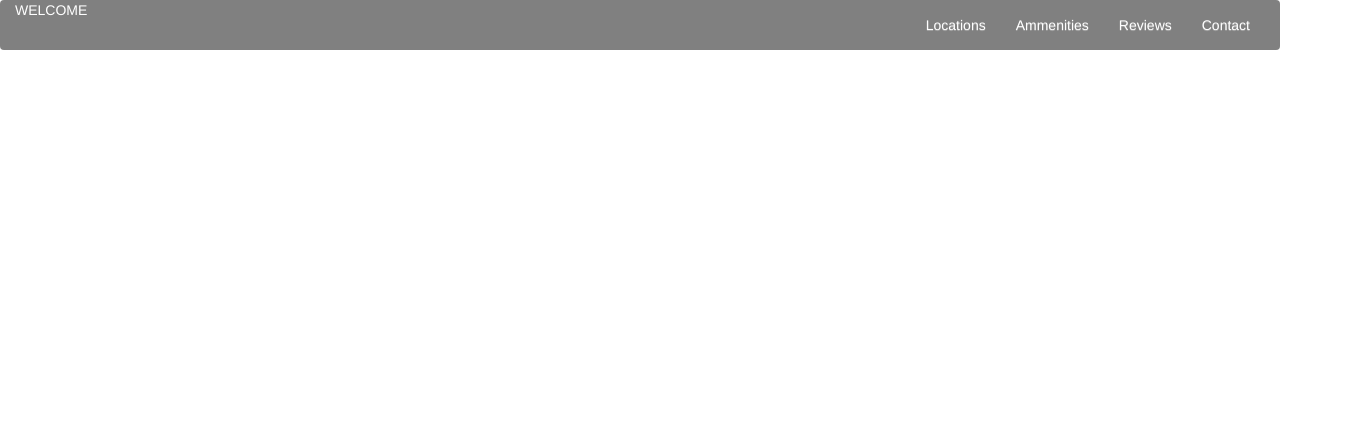
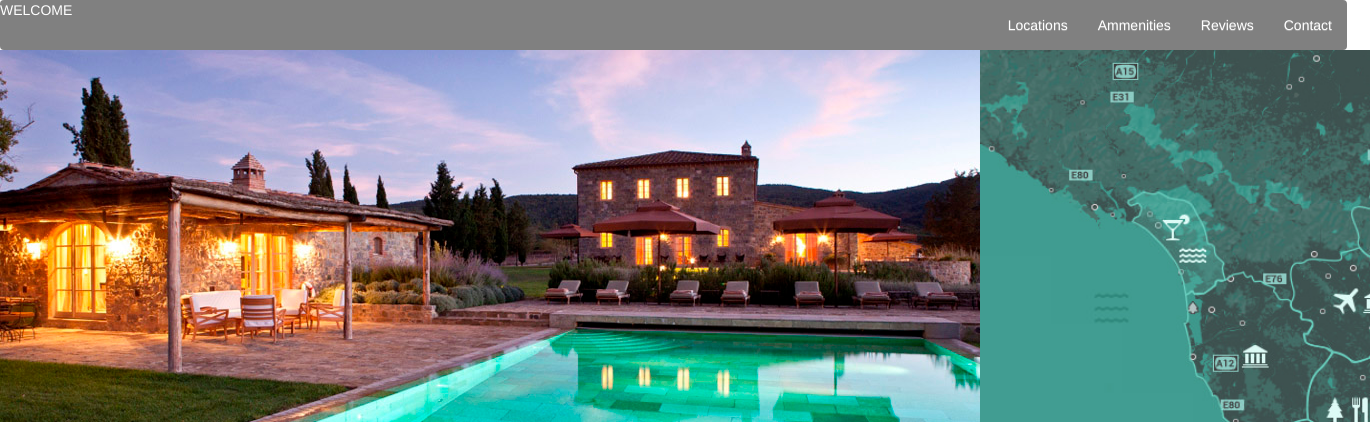
Before and after one commit to jcaraballo216/TuscanyVilla, a plain HTML site: page index.html in a window 1280 px wide. Shown: the top 435 px of the page, 1370 px wide, since content can reach past the window. Drawn offline with nearby package versions, Linux system fonts and the light colour scheme.

Commit message:
changes to header

```diff
--- a/StyleSheet.css
+++ b/StyleSheet.css
@@ -1,4 +1,8 @@
 body {
+    margin:0px;
+    padding:0px;
+    width:1347px;
+    height:50px;
 }
 
 nav.navbar {
@@ -11,3 +15,16 @@ nav.navbar {
 nav a {
     color: white;
 }
+/*Header Styling*/
+.page-header {
+    margin: 0px;
+    padding: 0px;
+}
+.col-sm-6.col-md-3{
+    margin:0px;
+    padding:0px;
+}
+.col-sm-6 col-md-9 {
+    background-image: url('images/tuscany-villas-sant-anna.jpg');
+    background-size:cover;
+}
--- a/index.html
+++ b/index.html
@@ -14,7 +14,7 @@
 <body>
     <!--NAVBAR START-->
     <nav class="navbar">
-        <div class="container-fluid">
+
             <!-- Brand and toggle get grouped for better mobile display -->
             <div class="navbar-header">
                 <button type="button" class="navbar-toggle collapsed" data-toggle="collapse" data-target="#bs-example-navbar-collapse-1" aria-expanded="false">
@@ -37,6 +37,17 @@
             </div><!-- /.navbar-collapse -->
         </div><!-- /.container-fluid -->
     </nav>
+    <!--Start of Header-->
+    <div class="page-header">
+        <div class="row col-sm-6 col-md-9">
+        <img src="images/tuscany-villas-sant-anna.jpg"/>
+            <h1>Tuscany Villa</h1>
+    </div>
+        <div class="row col-sm-6 col-md-3">
+                <img src="images/Versilia.jpg"style="height:372px;width:390px;"/>
+        </div>
+    </div>
+
 
 
 
```
